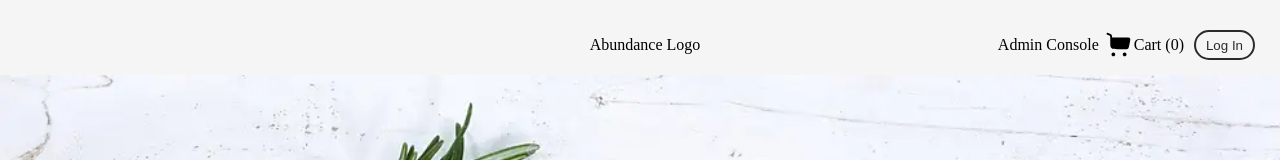
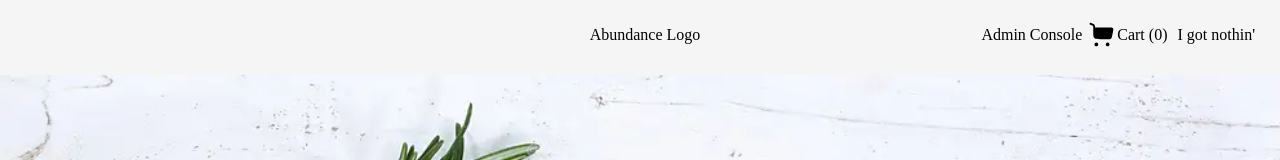
Before and after one commit to jldierk/abundance-co-client, a React (Vite) app: page / in a window 1280 px wide. Shown: the top 160 px of the page. Built offline with nearby package versions, Linux system fonts and the light colour scheme; no server answers; a web font is replaced by a local one.

Commit message:
bubble cart and user GETs up to app root to avoid duplicate calls

```diff
--- a/src/App.jsx
+++ b/src/App.jsx
@@ -4,16 +4,36 @@ import Layout from './Layout'
 import Home from './pages/home'
 import Admin from './pages/admin'
 import ProductView from './pages/product'
+import { useEffect, useState } from 'react'
 
 function App() {
+  const BACKEND_BASE_URL = import.meta.env.VITE_REACT_APP_API_URL;
+  const [cart, setCart] = useState(null);
+  const [user, setUser] = useState(null);
+
+  useEffect(() => {
+    let uri = BACKEND_BASE_URL + "/api/v1/users"
+    fetch(uri, {credentials: 'include'})
+      .then(response => response.json())
+      .then(json => {
+          setUser(json)
+          let uri = BACKEND_BASE_URL + "/api/v1/orders/cart"
+          fetch(uri, {credentials: 'include'})
+            .then(response => response.json())
+            .then(json => setCart(json))
+            .catch(error => console.error(error));
+      })
+      .catch(error => console.error(error));
+  }, []);
+
   return (
     <body>
       <BrowserRouter>
         <Routes>
-          <Route path="/" element={<Layout />}>
+          <Route path="/" element={<Layout user={user} cart={cart}/>}>
             <Route index element={<Home />} />
             <Route path="admin" element={<Admin />} />
-            <Route path="product" element={<ProductView />} />
+            <Route path="product" element={<ProductView cart={cart} updateCart={setCart}/>} />
             <Route path="*" element={<Home />} />
           </Route>
         </Routes>
--- a/src/Layout.jsx
+++ b/src/Layout.jsx
@@ -2,11 +2,11 @@ import React from "react";
 import { Outlet } from "react-router";
 import NavBar from "./components/NavBar";
 
-const Layout = () => {
+const Layout = (props) => {
     return(
         <>
             <div style={{display:"flex", flexDirection: "column", minHeight: "100vh"}}>
-                <NavBar/>
+                <NavBar user={props.user} cart={props.cart}/>
                 <Outlet/>
                 <div className="footer">
                     hand poured in chicago
--- a/src/components/LoginButton.jsx
+++ b/src/components/LoginButton.jsx
@@ -1,25 +1,14 @@
 import React, { useEffect, useState } from "react";
 
 const LoginButton = (props) => {
-    const BACKEND_BASE_URL = import.meta.env.VITE_REACT_APP_API_URL;
-    const [user, setUser] = useState(null);
-
-    var updateUser = props.updateUser;
-
-    useEffect(() => {
-      let uri = BACKEND_BASE_URL + "/api/v1/users"
-      fetch(uri, {credentials: 'include'})
-        .then(response => response.json())
-        .then(json => {
-            setUser(json)
-            updateUser(json)
-        })
-        .catch(error => console.error(error));
-    }, []);
-
-    return (
-        <button className="button">Log In</button>
-    )
+    var user = props.user;
+    if (user && user.userType == "GUEST") {
+        return (
+            <button className="button">Log In</button>
+        )
+    } else {
+        return (<div>I got nothin'</div>)
+    }
 }
 
 export default LoginButton;
--- a/src/components/NavBar.jsx
+++ b/src/components/NavBar.jsx
@@ -3,20 +3,8 @@ import CartIcon from "../assets/cart.svg"
 import LoginButton from "./LoginButton";
 
 const NavBar = (props) => {
-    const BACKEND_BASE_URL = import.meta.env.VITE_REACT_APP_API_URL;
-    const [cart, setCart] = useState(null);
-    const [user, setUser] = useState(null);
-
-    useEffect(() => {
-        // only attempt to load our cart if we have a user in scope
-        if (user && user.id) {
-            let uri = BACKEND_BASE_URL + "/api/v1/orders/cart"
-            fetch(uri, {credentials: 'include'})
-                .then(response => response.json())
-                .then(json => setCart(json))
-                .catch(error => console.error(error));
-        }
-    }, [user]);
+    var user = props.user;
+    var cart = props.cart;
 
     var cartCount = 0;
     if (cart) {
@@ -37,7 +25,7 @@ const NavBar = (props) => {
                         <div>Cart ({cartCount})</div>
                     </div>
                     <div className="navbar-item">
-                        <LoginButton updateUser={setUser}/>
+                        <LoginButton user={user}/>
                     </div>
                 </div>
             </div>
--- a/src/pages/product.jsx
+++ b/src/pages/product.jsx
@@ -1,7 +1,7 @@
 import React, { useEffect, useState } from "react";
 import { Link, useLocation } from "react-router-dom";
 
-export default function ProductView() {
+export default function ProductView(props) {
     const location = useLocation();
     var product = location.state.product;
     if (!product) {return (<div>Product Not Found</div>)}
@@ -29,10 +29,12 @@ export default function ProductView() {
         let url = BACKEND_BASE_URL + '/api/v1/orders/cart';
         fetch(url, requestOptions)
         .then(response=>response.json())
+        .then(json=>props.updateCart(json))
         .then(console.log("Added item to cart"))
         .catch(err => {console.log("Error " + err.json)});
     }
 
+    let cart = props.cart;
     let item = itemArr[0];
     return (
         <div className="main-content" style={{display:"flex"}}>
@@ -46,9 +48,20 @@ export default function ProductView() {
 
                     {item && <div>{item.size}</div>}
                     {item && <div>{new Intl.NumberFormat('en-US', {style: 'currency',currency: 'USD'}).format(item.price)}</div>}
-                    <button className="button" onClick={() => {addToCart(item)}}>Add To Cart</button>
+                    {item && <AddToCartButton cart={cart} item={item} addToCartAction={addToCart}/>}
                 </div>
             </div>
         </div>
     )
 }
+
+function AddToCartButton(props) {
+    var cart = props.cart;
+    var item = props.item;
+
+    if (cart && cart.orderItems && cart.orderItems.some(oi=>oi.itemId == item.id)) {
+        return (<div>This is already in your cart</div>)
+    } else {
+        return (<button className="button" onClick={() => {props.addToCartAction(item)}}>Add To Cart</button>)
+    }
+}
```
Lines whose indentation alone changed are shown as unchanged.
